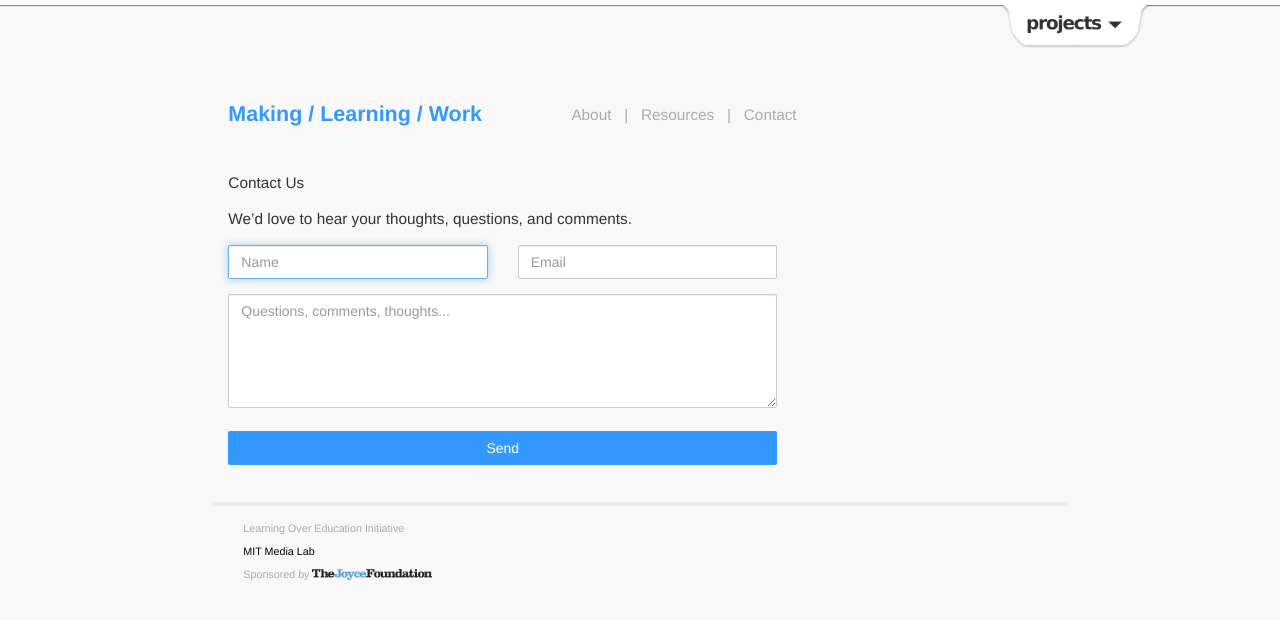
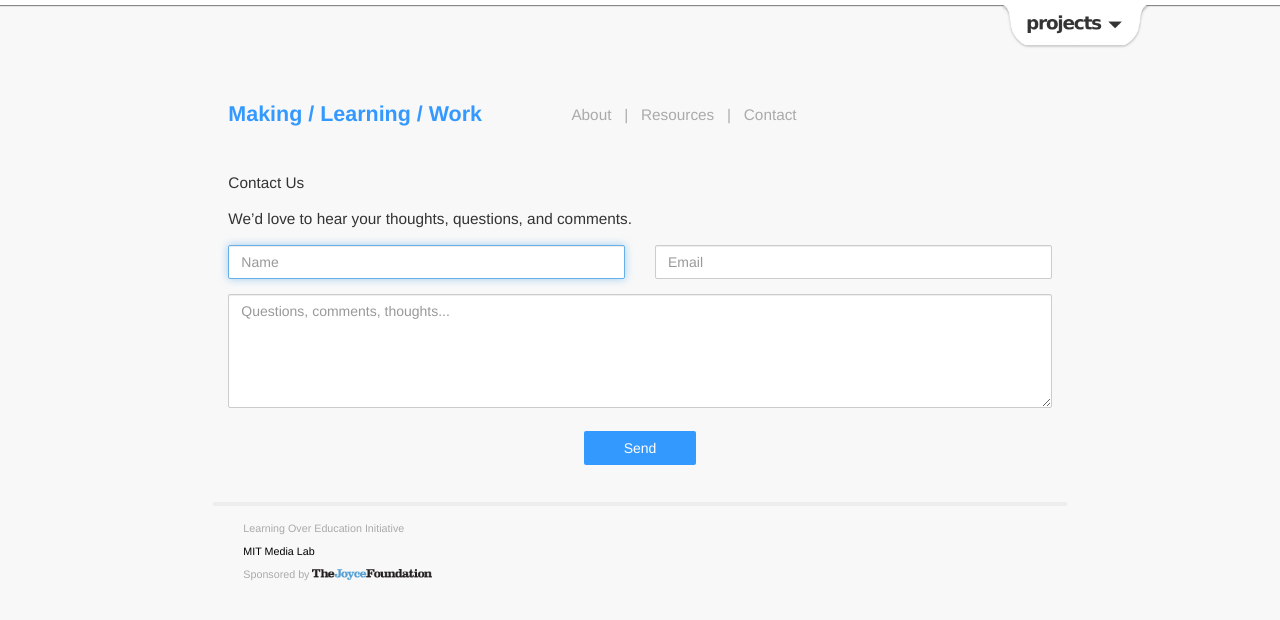
Before and after one commit to mitmedialab/mlw.media.mit.edu, a Jekyll site: the page built from contact.markdown, in a window 1280 px wide. Shown: the top 620 px of the page. Built offline with Jekyll 4.4.1, drawn with Linux system fonts in a browser that asks for light colours; nearby versions of some CDN libraries; Markdown is read by kramdown in place of the engine named in the settings.

Commit message:
send button

```diff
--- a/contact.markdown
+++ b/contact.markdown
@@ -8,7 +8,7 @@ date:   2014-06-17
 
 We'd love to hear your thoughts, questions, and comments.
 
-<div class="contact-form-wrapper col-sm-8">
+<div class="contact-form-wrapper col-sm-12">
 	<div class="contact-alert alert alert-success">Thanks for contacting us! We will be in touch shortly.</div>
 	<form id="ajax-form" action="#" role="form">
 		<input type='hidden' name='redirect_to' value='' />
@@ -23,7 +23,7 @@ We'd love to hear your thoughts, questions, and comments.
 		<textarea class="form-control contact-form-control" id="message" name="message" placeholder="Questions, comments, thoughts..." rows="5"></textarea>
 		<br />
 		<div class="row">
-			<div class="col-xs-12 col-md-12 form-group">
+			<div class="col-xs-12 col-md-2 col-md-offset-5 form-group">
 				<button class="btn btn-block contact-sumbit-button pull-right" type="submit">Send</button>
 			</div>
 		</div>
```
Also changed, not shown: 1 other file.
